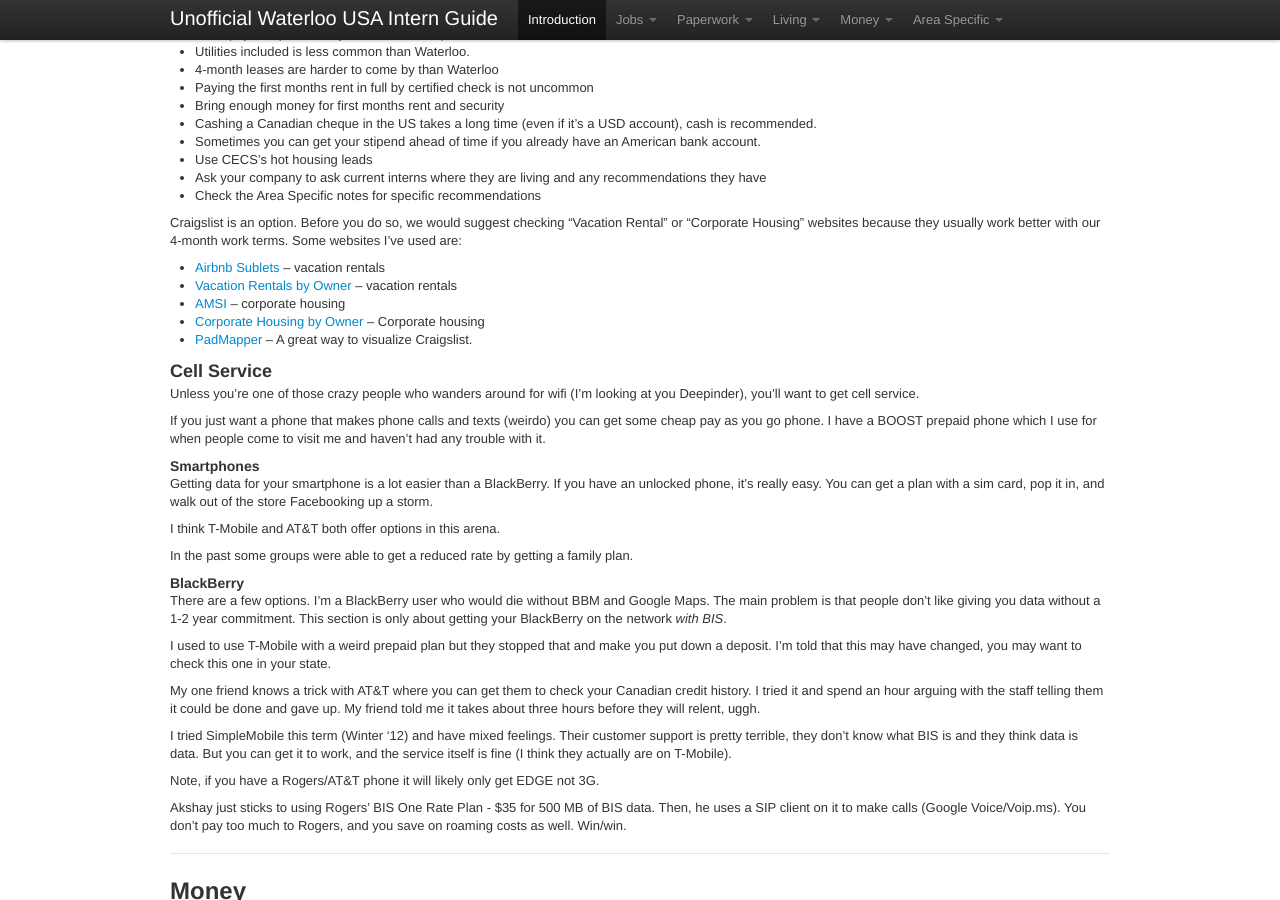
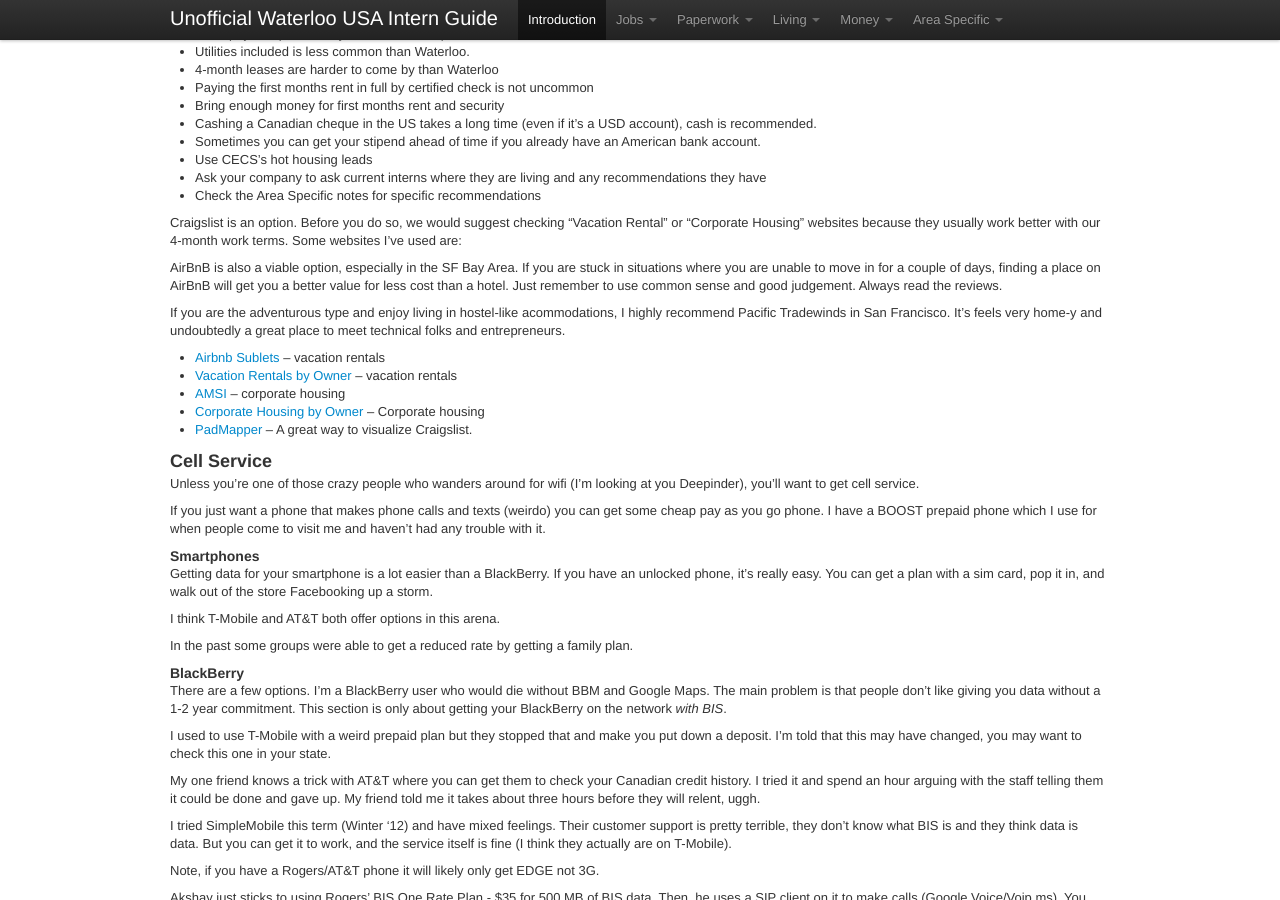
Before and after one commit to sholiday/Unofficial-Waterloo-USA-Intern-Guide, a Jekyll site: the page built from index.markdown, in a window 1280 px wide and 900 px high, scrolled down 2123 px. Built offline with Jekyll 4.4.1, drawn with Linux system fonts in a browser that asks for light colours; nearby versions of some CDN libraries; Markdown is read by kramdown in place of the engine named in the settings.

Commit message:
Added a bit on AirBnB and hostels

```diff
--- a/index.markdown
+++ b/index.markdown
@@ -185,6 +185,15 @@ choice.
 Craigslist is an option. Before you do so, we would suggest checking "Vacation
 Rental" or "Corporate Housing" websites because they usually work better with
 our 4-month work terms. Some websites I've used are:
+
+AirBnB is also a viable option, especially in the SF Bay Area. If you are stuck
+in situations where you are unable to move in for a couple of days, finding
+a place on AirBnB will get you a better value for less cost than a hotel. Just
+remember to use common sense and good judgement. Always read the reviews.
+
+If you are the adventurous type and enjoy living in hostel-like acommodations,
+I highly recommend Pacific Tradewinds in San Francisco. It's feels very home-y
+and undoubtedly a great place to meet technical folks and entrepreneurs.
 
 * [Airbnb Sublets](http://www.airbnb.com/sublets) -- vacation rentals
 * [Vacation Rentals by Owner](http://vrbo.com) -- vacation rentals
```
